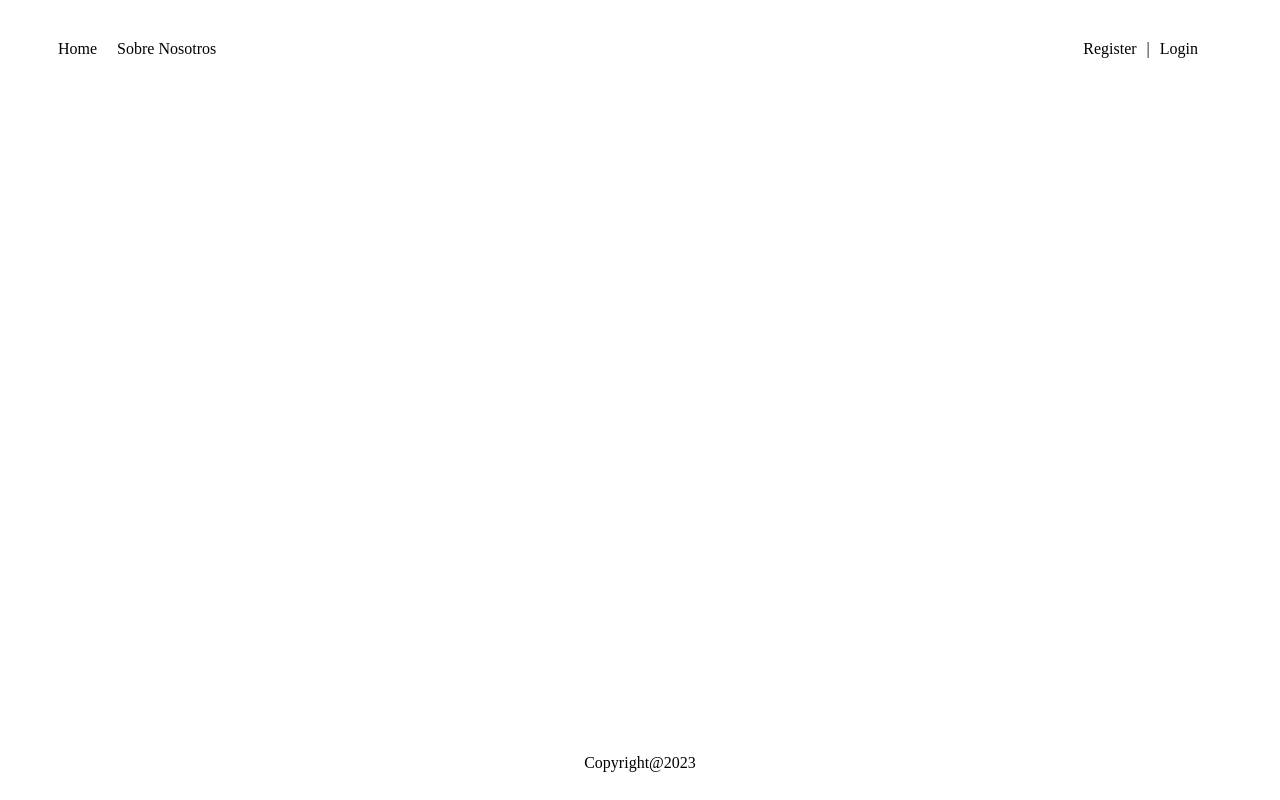
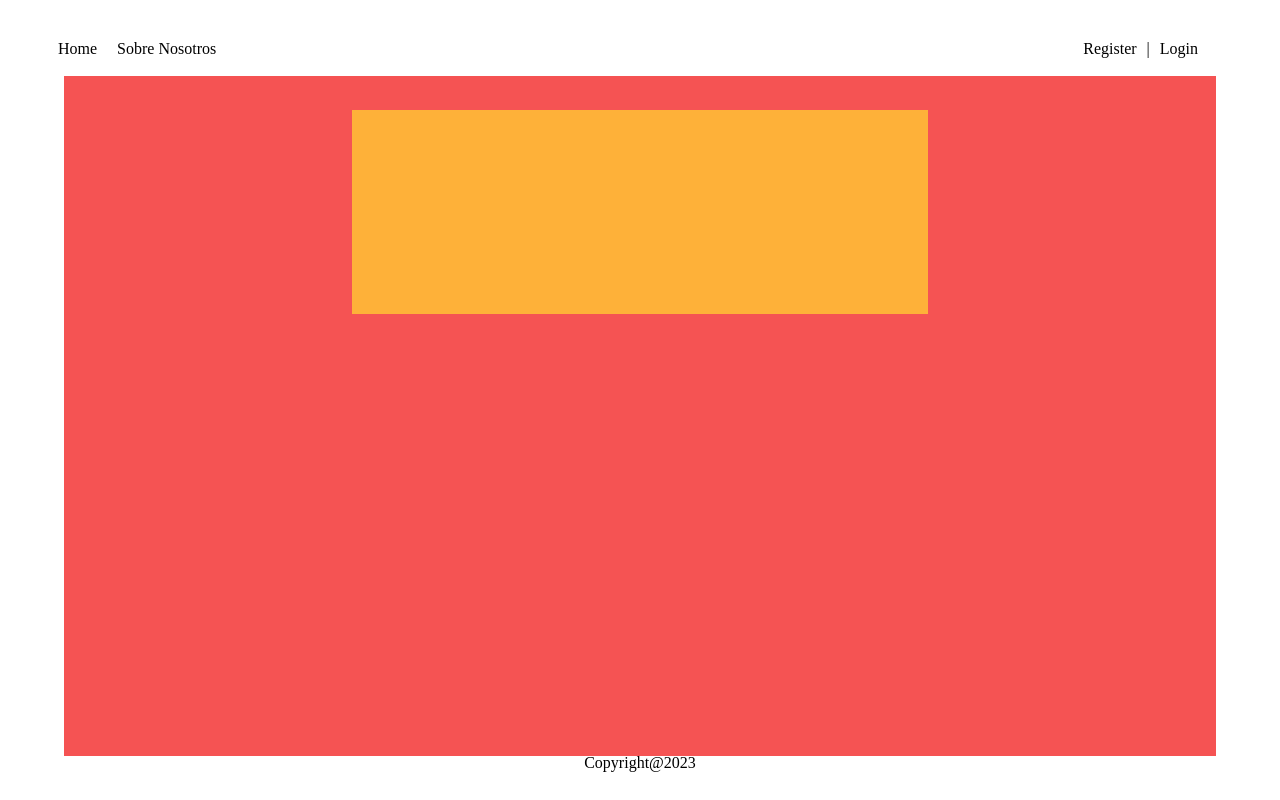
Before and after one commit to JJessa/Narratea, a Vue app: page / in a window 1280 px wide. Built offline with nearby package versions, Linux system fonts and the light colour scheme.

Commit message:
creados div parent y topChild div

```diff
--- a/src/views/HomeView.vue
+++ b/src/views/HomeView.vue
@@ -2,8 +2,8 @@
 
  <NavBar />
 
-  <div>
-
+ <div class="parent_div">
+      <div class="top_child_div"></div>
   </div>
 
  <Footer />
@@ -14,3 +14,22 @@
 import NavBar from '../components/NavBar.vue'
 import Footer from '../components/Footer.vue'
 </script>
+
+<style scoped>
+.parent_div {
+  width: 90vw;
+  height: 85vh;
+  background-color: #f55353;
+  position: relative;
+  margin: 0 auto;
+}
+.top_child_div {
+  width: 50%;
+  height: 30%;
+  background-color: #feb139;
+  position: absolute;
+  top: 20%;
+  left: 50%;
+  transform: translate(-50%, -50%);
+}
+</style>
```
